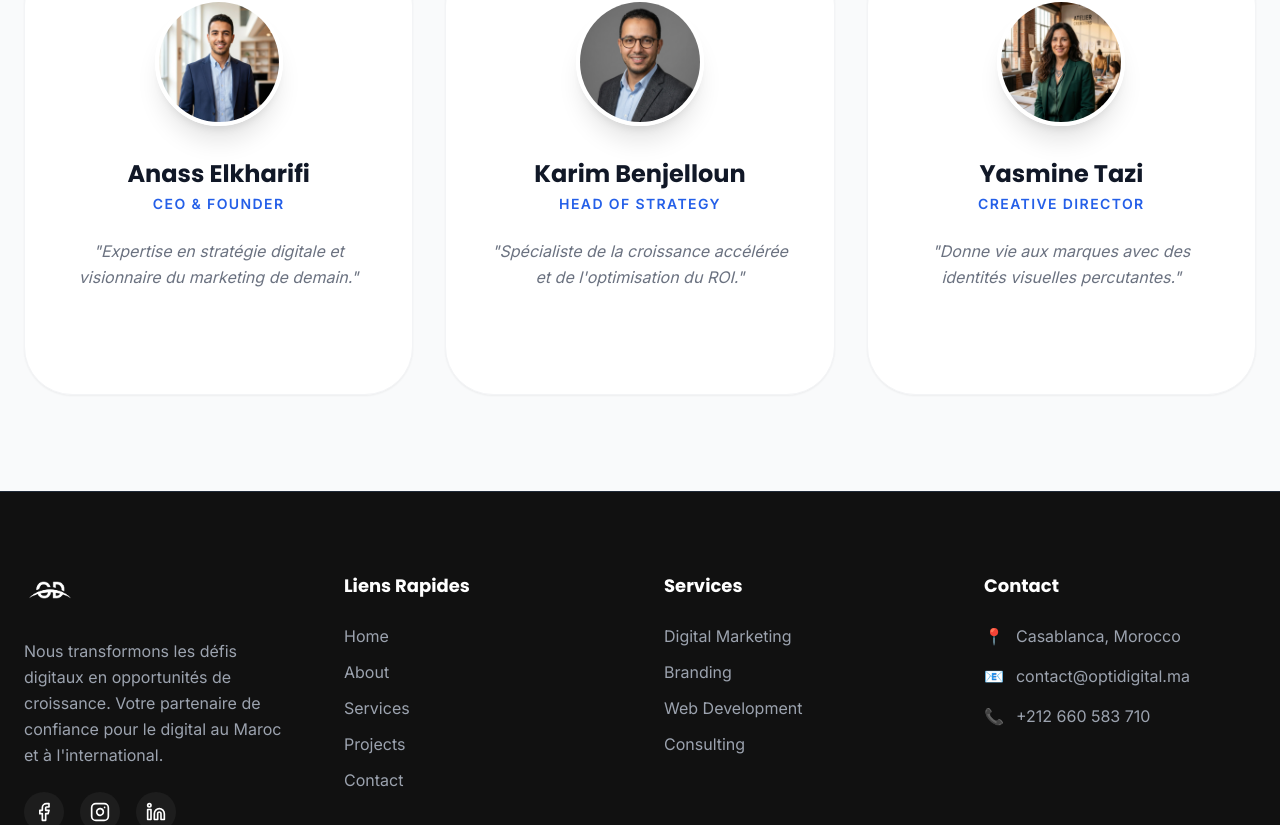
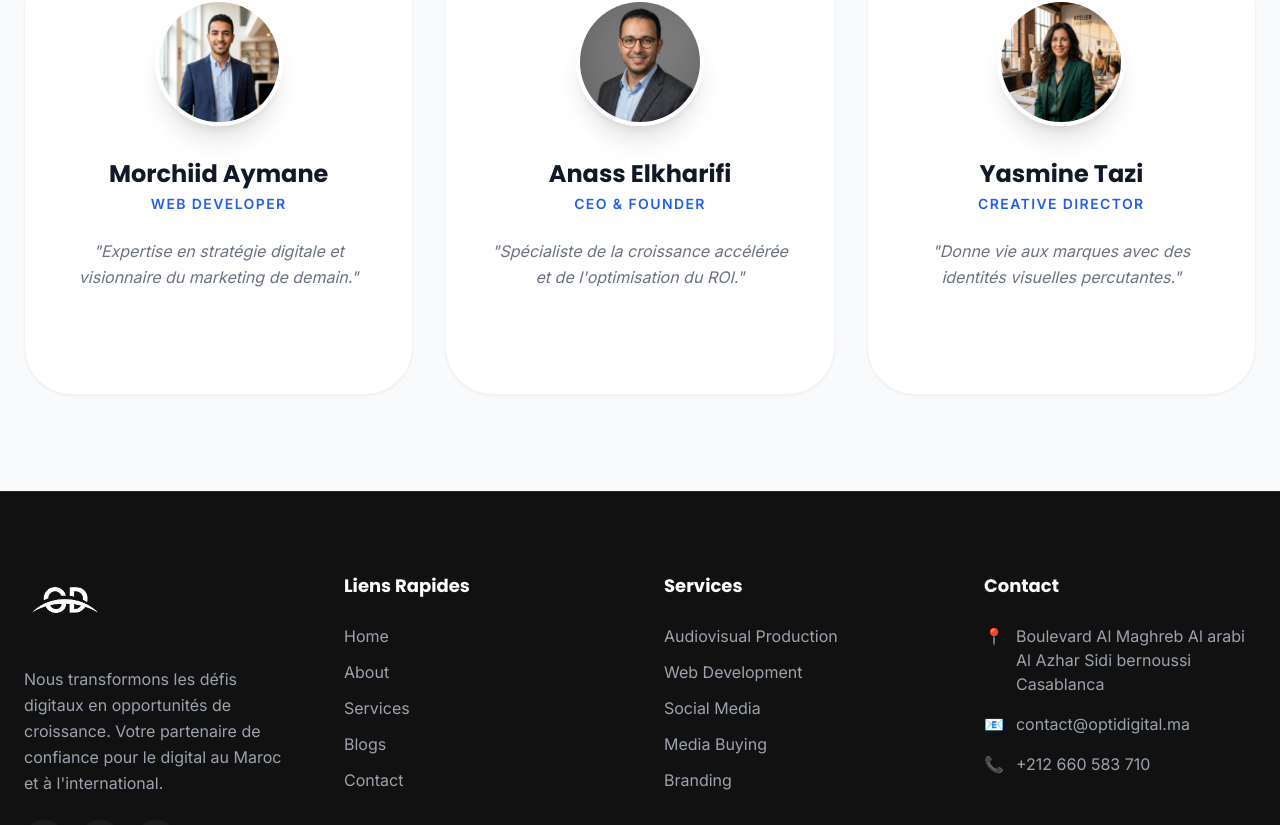
Before and after one commit to morxiid/OptiDigital-Website, a React (Vite) app: page /about in a window 1280 px wide. Shown: the part 2535-3360 px from the top of the page. Built offline with nearby package versions, Linux system fonts and the light colour scheme.

Commit message:
Updating Adress

```diff
--- a/src/components/Footer.jsx
+++ b/src/components/Footer.jsx
@@ -17,8 +17,8 @@ const Footer = () => {
                 <div className="grid grid-cols-1 md:grid-cols-2 lg:grid-cols-4 gap-12 mb-16">
                     {/* Brand Column */}
                     <div>
-                        <Link to="/" className="inline-block mb-6">
-                            <img src={logo} alt="OptiDigital" width="140" height="36" className="h-9 w-auto brightness-0 invert object-contain" />
+                        <Link to="/" className="inline-block mb-8">
+                            <img src={logo} alt="OptiDigital" className="h-12 md:h-14 w-auto brightness-0 invert object-contain transition-transform duration-300 hover:scale-105" />
                         </Link>
                         <p className="text-gray-400 mb-6 leading-relaxed">
                             Nous transformons les défis digitaux en opportunités de croissance. Votre partenaire de confiance pour le digital au Maroc et à l'international.
@@ -43,7 +43,7 @@ const Footer = () => {
                     <div>
                         <h4 className="text-lg font-bold mb-6 text-white">Liens Rapides</h4>
                         <ul className="space-y-3">
-                            {['Home', 'About', 'Services', 'Projects', 'Contact'].map((link, i) => (
+                            {['Home', 'About', 'Services', 'Blogs', 'Contact'].map((link, i) => (
                                 <li key={i}>
                                     <Link to={link === 'Home' ? '/' : `/${link.toLowerCase()}`} className="text-gray-400 hover:text-brand-lime transition-colors">
                                         {link}
@@ -57,7 +57,7 @@ const Footer = () => {
                     <div>
                         <h4 className="text-lg font-bold mb-6 text-white">Services</h4>
                         <ul className="space-y-3">
-                            {['Digital Marketing', 'Branding', 'Web Development', 'Consulting'].map((link, i) => (
+                            {['Audiovisual Production', 'Web Development', 'Social Media', 'Media Buying', 'Branding'].map((link, i) => (
                                 <li key={i}>
                                     <Link to="/services" className="text-gray-400 hover:text-brand-lime transition-colors">
                                         {link}
@@ -73,7 +73,7 @@ const Footer = () => {
                         <ul className="space-y-4 text-gray-400">
                             <li className="flex items-start gap-3">
                                 <span>📍</span>
-                                <span>Casablanca, Morocco</span>
+                                <span>Boulevard Al Maghreb Al arabi Al Azhar Sidi bernoussi Casablanca</span>
                             </li>
                             <li className="flex items-center gap-3">
                                 <span>📧</span>
--- a/src/pages/About.jsx
+++ b/src/pages/About.jsx
@@ -10,15 +10,15 @@ const About = () => {
 
     const team = [
         {
-            name: "Anass Elkharifi",
-            role: "CEO & Founder",
+            name: "Morchiid Aymane",
+            role: "Web Developer",
             image: member1,
             color: "bg-blue-600",
             desc: "Expertise en stratégie digitale et visionnaire du marketing de demain."
         },
         {
-            name: "Karim Benjelloun",
-            role: "Head of Strategy",
+            name: "Anass Elkharifi",
+            role: "CEO & Founder",
             image: member2,
             color: "bg-brand-lime",
             desc: "Spécialiste de la croissance accélérée et de l'optimisation du ROI."
```
